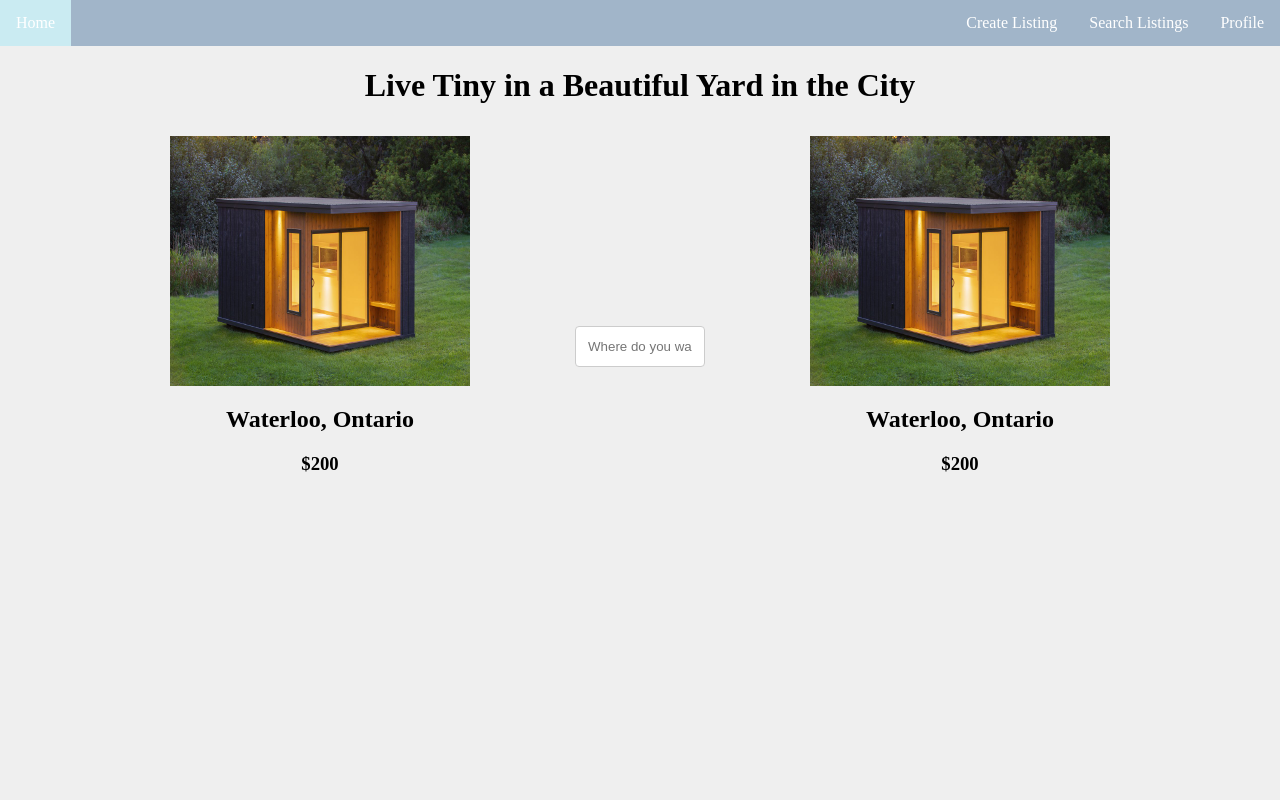
After one commit to VDindyal/yardle, a Django app: template yardlecore/yardlecore/templates/home/home.html in a window 1280 px wide. The commit adds this page. Run offline with Django 3.2, Linux system fonts and the light colour scheme; the template is opened without the code that fills it, so the values that code supplies are empty.

Commit message:
Static file support
This commit adds support for static files such as css, images, and javascript. Images still need work.

```diff
--- a/yardlecore/yardle/urls.py
+++ b/yardlecore/yardle/urls.py
@@ -3,6 +3,6 @@ from django.urls import path
 from . import views
 
 urlpatterns = [
-    path('', views.index, name='index'),
+    path('', views.home, name='home'),
     path('contact', views.contact, name='contact')
 ]
--- a/yardlecore/yardle/views.py
+++ b/yardlecore/yardle/views.py
@@ -10,3 +10,8 @@ def contact(request):
     template = loader.get_template("home/contact.html")
     context = {}
     return HttpResponse(template.render(context, request))
+
+def home(request):
+    template = loader.get_template("home/home.html")
+    context = {}
+    return HttpResponse(template.render(context, request))
--- a/yardlecore/yardlecore/settings.py
+++ b/yardlecore/yardlecore/settings.py
@@ -121,4 +121,8 @@ USE_TZ = True
 # Static files (CSS, JavaScript, Images)
 # https://docs.djangoproject.com/en/3.0/howto/static-files/
 
+STATICFILES_DIRS = [
+    os.path.join(BASE_DIR, "yardlecore/static"),
+]
+
 STATIC_URL = '/static/'
--- /dev/null
+++ b/yardlecore/yardlecore/static/home/home.css
@@ -0,0 +1,131 @@
+body{
+	margin: 0;
+	padding: 0;
+	text-align: center;
+	background: #EFEFEF;
+	background-size: cover;
+	background-position: center;
+	font-family: oswald;
+}
+.contact-form {
+	margin-top: 50px;
+	margin-left: 29%;
+	padding: 20px;
+	height: 30%;
+	width: 40%;
+	background: white;
+	border: 2px solid grey;
+	border-radius: 5px;
+}
+
+input[type=text], select, textarea {
+	margin-bottom: 10px;
+  width: 100%;
+  padding: 12px;
+  border: 1px solid #ccc;
+  border-radius: 4px;
+  resize: vertical;
+}
+
+input[type=email], select, textarea {
+	margin-bottom: 10px;
+  width: 100%;
+  padding: 12px;
+  border: 1px solid #ccc;
+  border-radius: 4px;
+  resize: vertical;
+}
+
+label {
+  padding: 12px 12px 12px 0;
+  display: inline-block;
+}
+
+input[type=submit] {
+  background-color: #FF3B3F;
+  color: white;
+  padding: 12px 20px;
+  border: none;
+  border-radius: 4px;
+  cursor: pointer;
+  float: center;
+  margin-top: 10px;
+}
+
+input[type=submit]:hover {
+  background-color: #45a049;
+}
+
+
+ul {
+  list-style-type: none;
+  margin: 0;
+  padding: 0;
+  overflow: hidden;
+  background-color: #A1B5C9;
+}
+
+.nav-left {
+  float: left;
+}
+
+.nav-right {
+	float: right;
+}
+
+li a {
+  display: block;
+  color: white;
+  text-align: center;
+  padding: 14px 16px;
+  text-decoration: none;
+}
+
+/* Change the link color to #111 (black) on hover */
+li a:hover {
+  background-color: #CAEBF2;
+}
+
+
+
+
+
+* {
+  box-sizing: border-box;
+}
+
+/* Create two equal columns that floats next to each other */
+.a-recommended-listing {
+  float: left;
+  width: 50%;
+  padding: 10px;
+  height: 200px; /* Should be removed. Only for demonstration */
+}
+
+/* Clear floats after the columns */
+.recommended-listings:after {
+  content: "";
+  display: table;
+  clear: both;
+}
+
+
+input[type=text] {
+  width: 130px;
+  -webkit-transition: width 0.4s ease-in-out;
+  transition: width 0.4s ease-in-out;
+}
+
+/* When the input field gets focus, change its width to 100% */
+input[type=text]:focus {
+  width: 50%;
+}
+
+.search-bar {
+    clear:both;
+}
+
+img {
+    height: 250px;
+    width: 300px;
+}
--- a/yardlecore/yardlecore/templates/home/style.css
+++ b/yardlecore/yardlecore/static/home/style.css
@@ -11,7 +11,6 @@ body{
 	margin-top: 50px;
 	margin-left: 29%;
 	padding: 20px;
-	height: 30%;
 	width: 40%;
 	background: white;
 	border: 2px solid grey;
--- a/yardlecore/yardlecore/templates/home/contact.html
+++ b/yardlecore/yardlecore/templates/home/contact.html
@@ -1,7 +1,9 @@
 <html>
 <head>
 <title>Contact Us</title>
-<link rel="stylesheet" type="text/css" href="style.css">
+{% load static %}
+
+<link rel="stylesheet" type="text/css" href="{% static 'home/style.css' %}">
 </head>
 
 <body>
--- /dev/null
+++ b/yardlecore/yardlecore/templates/home/home.html
@@ -0,0 +1,51 @@
+<html>
+<head>
+<title>Contact Us</title>
+{% load static %}
+
+<link rel="stylesheet" type="text/css" href="{% static 'home/home.css' %}">
+</head>
+
+<body>
+	<div class="navbar">
+		<ul>
+		  <li class="nav-left"><a href="">Home</a></li>
+		  <li class="nav-right"><a href="">Profile</a></li>
+		  <li class="nav-right"><a href="">Search Listings</a></li>
+		  <li class="nav-right"><a href="">Create Listing</a></li>
+		</ul>
+	</div>
+
+	<div class="home-title">
+		<h1>Live Tiny in a Beautiful Yard in the City</h1>
+	</div>
+
+
+
+	<div class="search-div">
+        <div class='recommended-listings'>
+            <div class='a-recommended-listing'>
+                <div class='recommended-img'>
+                    <img src="{% static "images/tiny-house-1.jpg" %}">
+                </div>
+                <div class='recommended-description'>
+                    <h2>Waterloo, Ontario</h2>
+                    <h3>$200</h3>
+                </div>
+            </div>
+            <div class='a-recommended-listing'>
+                <div class='recommended-img'>
+                    <img src="{% static "images/tiny-house-1.jpg" %}">
+                </div>
+                <div class='recommended-description'>
+                    <h2>Waterloo, Ontario</h2>
+                    <h3>$200</h3>
+                </div>
+            </div>
+        </div>
+        <div class='search-bar'>
+            <input type="text" name="search" placeholder="Where do you want to live?">
+        </div>
+	</div>
+</body>
+</html>
```
Also changed, not shown: yardlecore/yardlecore/static/home/images/tiny-house-1.jpg (added), yardlecore/yardlecore/static/home/images/tiny-house-2.jpg (added).
